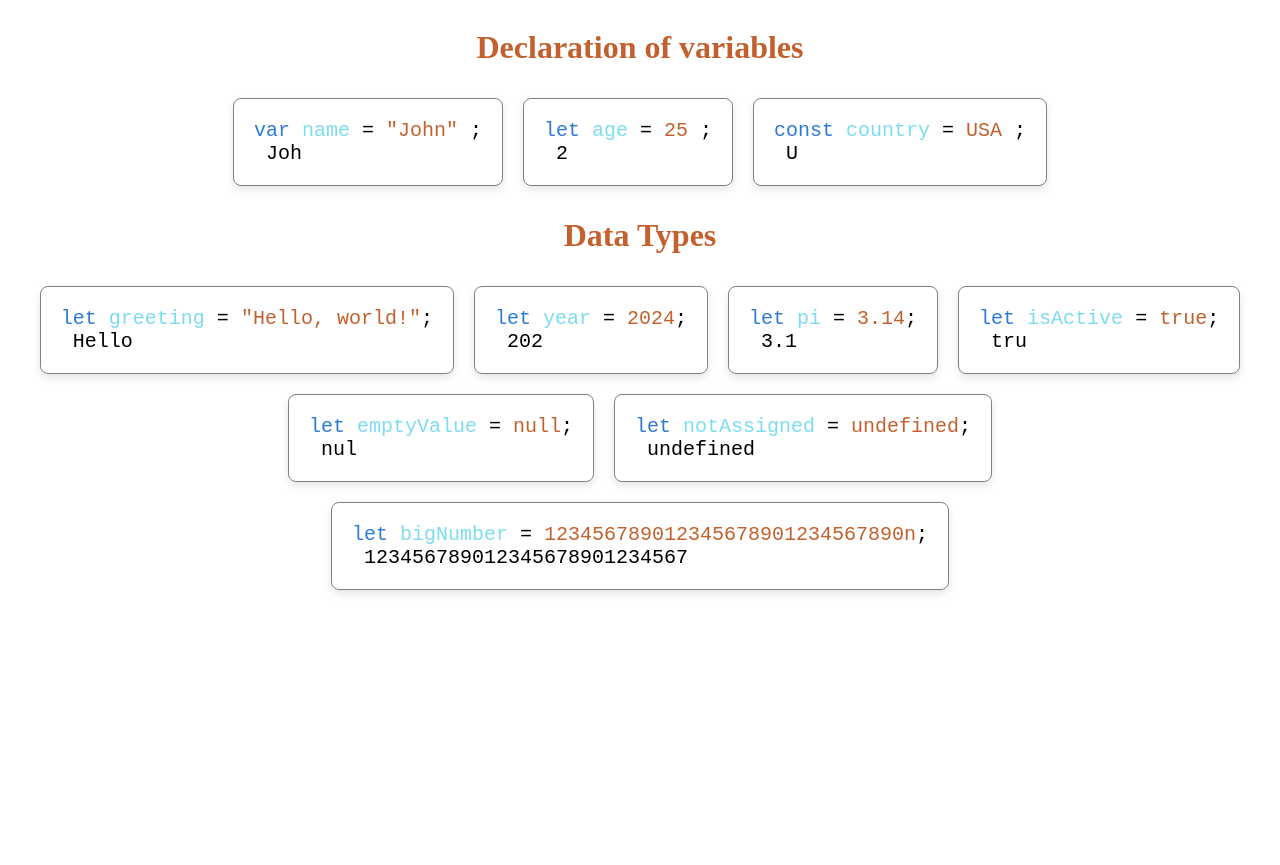
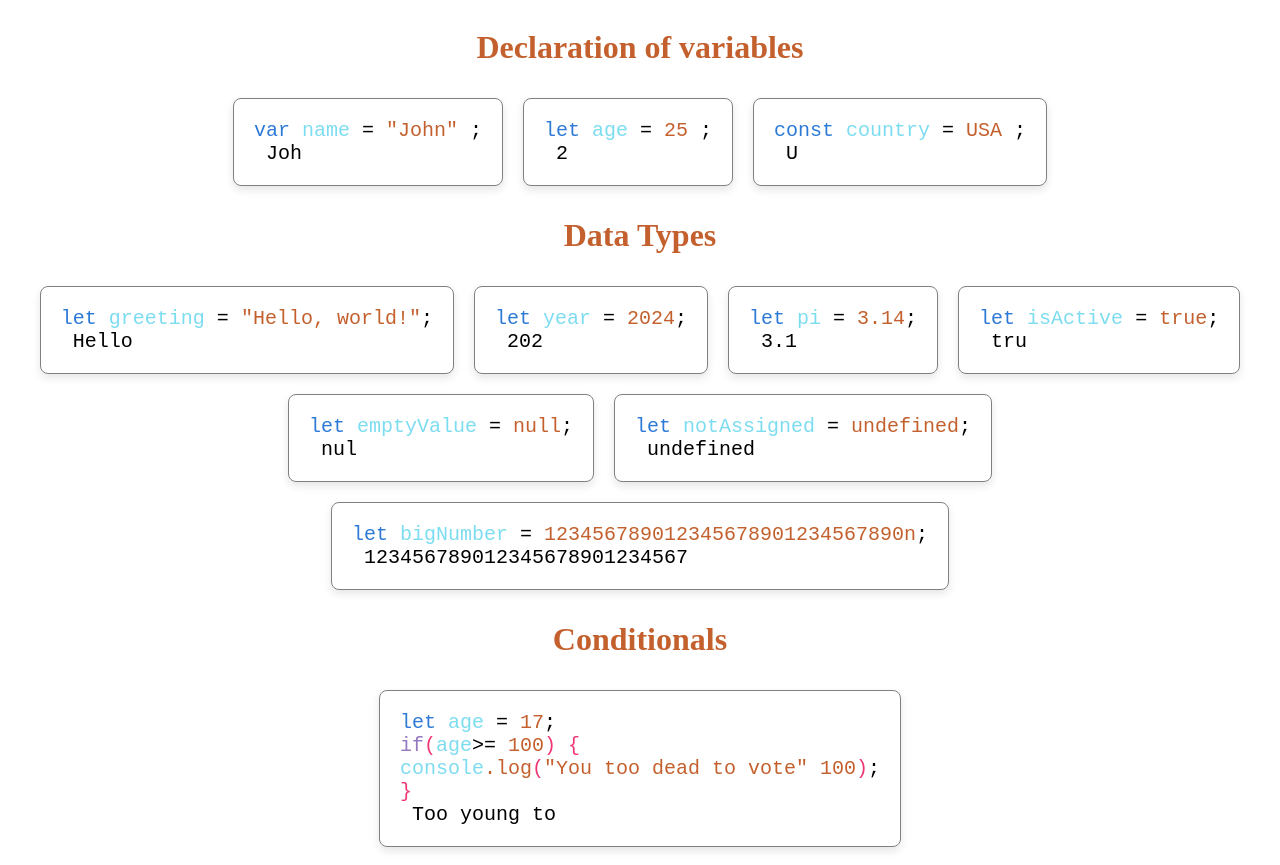
Before and after one commit to Traer3/ReactJs, a React (Create React App) app in the folder javascript-basics/: page / in a window 1280 px wide. Before the commit the page ends 800 px from the top, so only its background shows below. Built offline with nearby package versions, Linux system fonts and the light colour scheme.

Commit message:
Changes to be committed:

```diff
--- a/javascript-basics/src/components/Conditionals.js
+++ b/javascript-basics/src/components/Conditionals.js
@@ -1,5 +1,7 @@
 import React from "react";
-
+import ImitationTerminal from "./ImitationTerminal";
+import style from "./VariablesStyle.module.css";
+import TerminalText from "./TerminalText";
 
 
 const Conditionals = () => {
@@ -13,6 +15,9 @@ const Conditionals = () => {
     } else {
         console.log("Too young to vote");
     }
+
+
+
 
     let isMember = true;
     let fee = isMember ? 2:10;
@@ -35,10 +40,48 @@ const Conditionals = () => {
     }
 
 
+
+    /////////////
+
+    //let age = 17;
+
+    if(age >= 100) {
+        console.log( "You too dead to vote");
+    } else if (age >= 18) {
+        console.log ("You can vote");
+    } else {
+        console.log("Too young to vote");
+    }
+
+    const code = ""
+
     return(
-        <div>
+        <>
+            <div className={style.variablesStyle}>
+                <span className={style.variableColor}>let</span>
+                <span className={style.variableName}> age </span> =
+                <span className={style.variableData}> 17</span>;
+                <br/>
+                <span className={style.variableIf}>if</span>
+                <span className={style.variableO}>{'('}</span>
+                <span className={style.variableName}>age</span>
+                <span >{'>'}</span>=
+                <span className={style.variableData}> 100</span>
+                <span className={style.variableO}>{')'}</span>
+                <span className={style.variableO}> {'{'}</span>
+                <br/>
+                <span className={style.variableName}>console</span>
+                <span className={style.variableData}>.log</span>
+                <span className={style.variableO}>{'('}</span>
+                <span className={style.variableData}>"You too dead to vote"</span>
+                <span className={style.variableData}> 100</span>
+                <span className={style.variableO}>{')'}</span>;
+                <br/>
+                <span className={style.variableO}> {'}'}</span>
+                <ImitationTerminal incomingText="Too young to vote"/>
+             </div>
 
-        </div>
+        </>
     );
 };
 
--- a/javascript-basics/src/components/JavaScriptRoadmap.jsx
+++ b/javascript-basics/src/components/JavaScriptRoadmap.jsx
@@ -2,6 +2,7 @@ import React from "react";
 import DeclaringVariables from "./DeclaringVariables";
 import DataType from "./DataTypes";
 import style from "./VariablesStyle.module.css";
+import Conditionals from "./Conditionals";
 
 
 
@@ -21,6 +22,9 @@ const Roadmap = () => {
             <div style={{ display: 'flex', justifyContent: 'center' }}> <DeclaringVariables/></div>
             <h1 className={style.variableData}>Data Types</h1>
             <div style={{ display: 'flex', justifyContent: 'center' , flexWrap: 'wrap'}}> <DataType/></div>
+            <h1 className={style.variableData}>Conditionals</h1>
+            <div style={{ display: 'flex', justifyContent: 'center' , flexWrap: 'wrap'}}> <Conditionals/></div>
+
         </div>
     );
 };
--- /dev/null
+++ b/javascript-basics/src/components/TerminalText.jsx
@@ -0,0 +1,16 @@
+import React from "react";
+
+
+
+
+const TerminalText = ({incomingText}) => {
+
+
+    return(
+        <div style={{ display: 'flex', justifyContent: 'center', border: '1px solid #8D8D8F', padding: '20px', backgroundColor: 'black', }}>
+            <h1 style={{color: 'white'}}>{incomingText}</h1>
+        </div>
+    );
+};
+
+export default TerminalText;
--- a/javascript-basics/src/components/VariablesStyle.module.css
+++ b/javascript-basics/src/components/VariablesStyle.module.css
@@ -16,3 +16,9 @@
 .variableData{
     color: #c3602d;
 }
+.variableIf{
+    color: #9579c0;
+}
+.variableO{
+    color: #f03476;
+}
```
